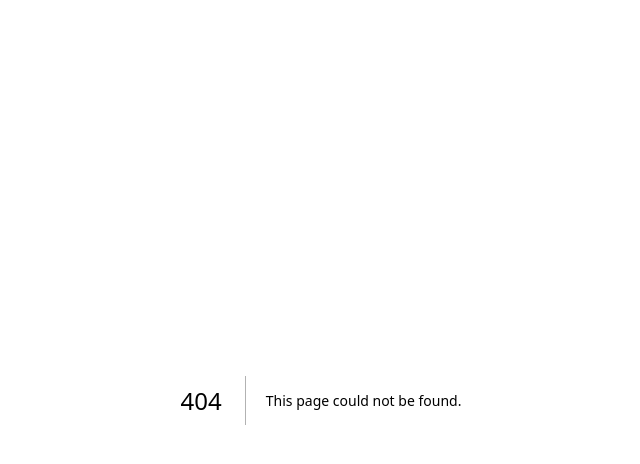
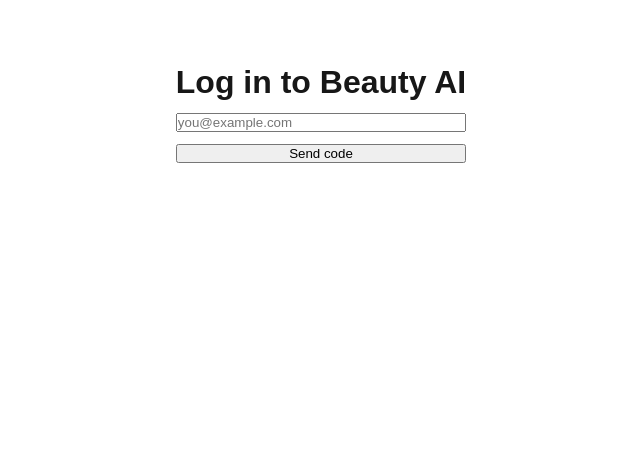
Before and after one commit to Genti411/beauty-ai-web, a Next.js app: page /login in a window 1280 px wide. Before the commit this address had no page. Shown: the top 464 px of the page, without its empty margins (319-959 px from the left). Built offline with nearby package versions, Linux system fonts and the light colour scheme; no server answers.

Commit message:
feat: email OTP login page

```diff
--- /dev/null
+++ b/app/login/page.tsx
@@ -0,0 +1,84 @@
+'use client';
+
+import { useState } from 'react';
+import { useRouter } from 'next/navigation';
+import { createClient } from '@/lib/supabase/client';
+import { normalizeEmail, isValidEmail } from '@/lib/auth/email';
+
+export default function LoginPage() {
+  const router = useRouter();
+  const supabase = createClient();
+  const [email, setEmail] = useState('');
+  const [code, setCode] = useState('');
+  const [stage, setStage] = useState<'email' | 'code'>('email');
+  const [error, setError] = useState<string | null>(null);
+  const [busy, setBusy] = useState(false);
+
+  async function sendCode() {
+    const clean = normalizeEmail(email);
+    if (!isValidEmail(clean)) {
+      setError('Please enter a valid email address.');
+      return;
+    }
+    setBusy(true);
+    setError(null);
+    const { error } = await supabase.auth.signInWithOtp({ email: clean });
+    setBusy(false);
+    if (error) {
+      setError(error.message);
+      return;
+    }
+    setStage('code');
+  }
+
+  async function verifyCode() {
+    setBusy(true);
+    setError(null);
+    const { error } = await supabase.auth.verifyOtp({
+      email: normalizeEmail(email),
+      token: code.trim(),
+      type: 'email',
+    });
+    setBusy(false);
+    if (error) {
+      setError(error.message);
+      return;
+    }
+    router.push('/account');
+    router.refresh();
+  }
+
+  return (
+    <main style={{ maxWidth: 360, margin: '64px auto', display: 'grid', gap: 12 }}>
+      <h1>Log in to Beauty AI</h1>
+      {stage === 'email' ? (
+        <>
+          <input
+            type="email"
+            placeholder="you@example.com"
+            value={email}
+            onChange={(e) => setEmail(e.target.value)}
+            autoComplete="email"
+          />
+          <button onClick={sendCode} disabled={busy}>
+            {busy ? 'Sending…' : 'Send code'}
+          </button>
+        </>
+      ) : (
+        <>
+          <p>Enter the 6-digit code sent to {normalizeEmail(email)}</p>
+          <input
+            inputMode="numeric"
+            placeholder="123456"
+            value={code}
+            onChange={(e) => setCode(e.target.value)}
+          />
+          <button onClick={verifyCode} disabled={busy}>
+            {busy ? 'Verifying…' : 'Verify'}
+          </button>
+        </>
+      )}
+      {error && <p style={{ color: 'crimson' }}>{error}</p>}
+    </main>
+  );
+}
```
